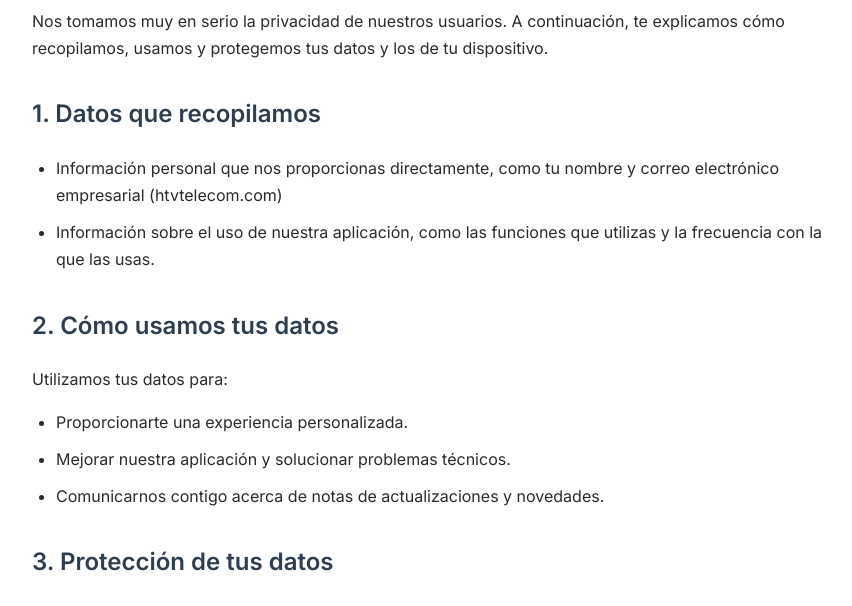
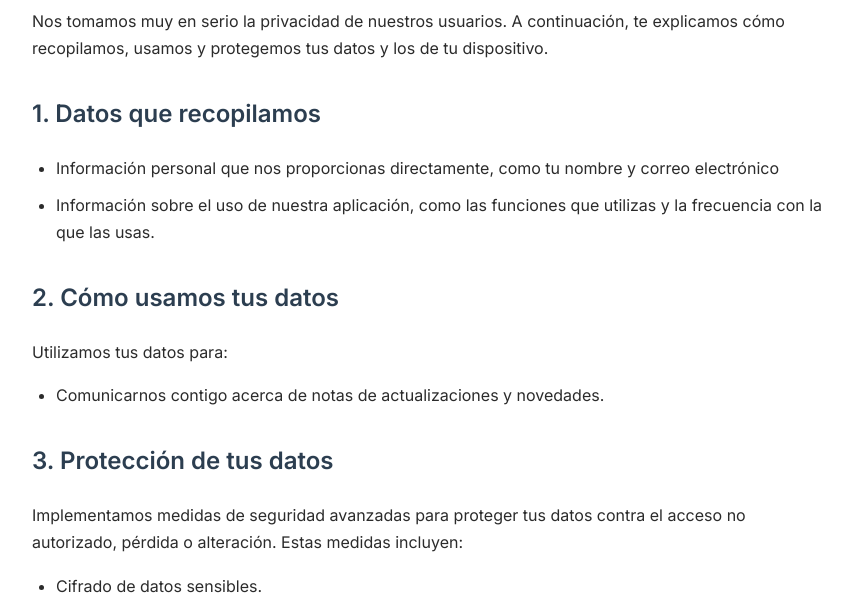
Before and after one commit to jorgemr3/politicas, a plain HTML site: page src/index.html in a window 1280 px wide. Shown: the part 519-1125 px from the top of the page, without its empty margins (208-1060 px from the left). Drawn offline with Linux system fonts and the light colour scheme.

```diff
--- a/src/index.html
+++ b/src/index.html
@@ -28,7 +28,7 @@
       <ul>
         <li>
           Información personal que nos proporcionas directamente, como tu nombre
-          y correo electrónico empresarial (htvtelecom.com)
+          y correo electrónico
         </li>
         <li>
           Información sobre el uso de nuestra aplicación, como las funciones que
@@ -39,8 +39,6 @@
       <h2>2. Cómo usamos tus datos</h2>
       <p>Utilizamos tus datos para:</p>
       <ul>
-        <li>Proporcionarte una experiencia personalizada.</li>
-        <li>Mejorar nuestra aplicación y solucionar problemas técnicos.</li>
         <li>
           Comunicarnos contigo acerca de notas de actualizaciones y novedades.
         </li>
```
Also changed, not shown: 1 other file.
